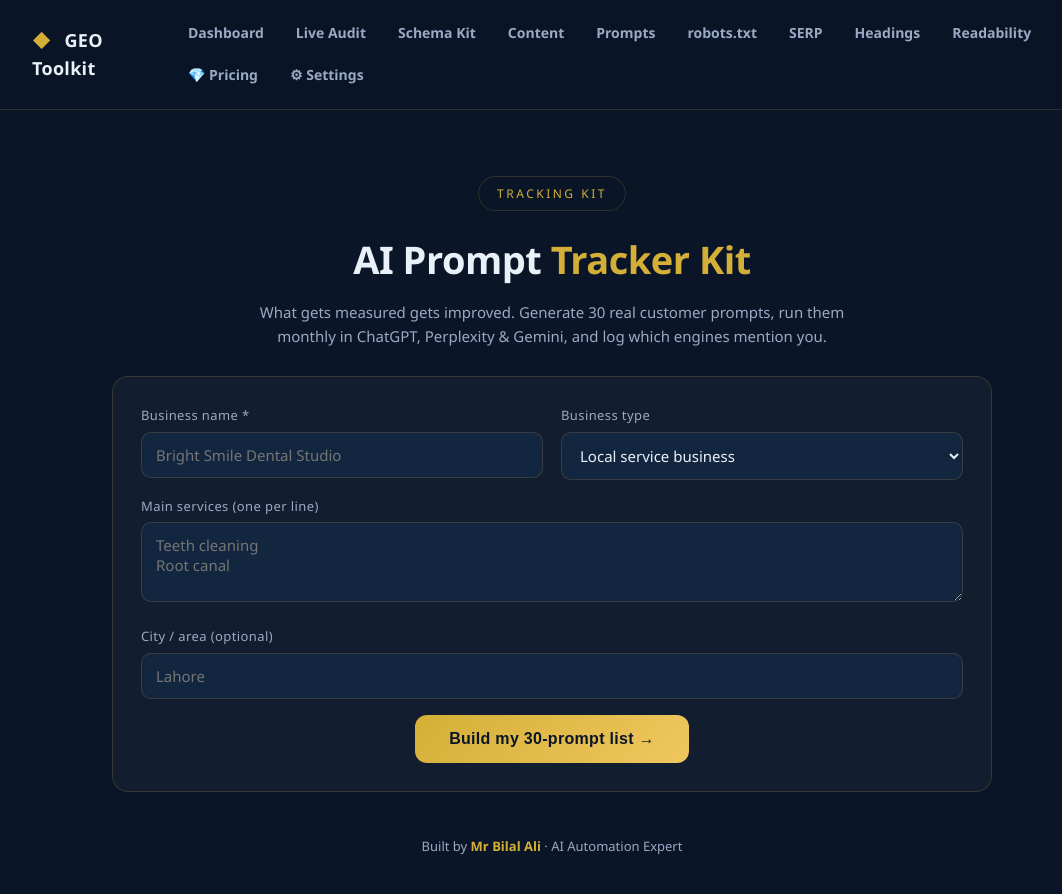
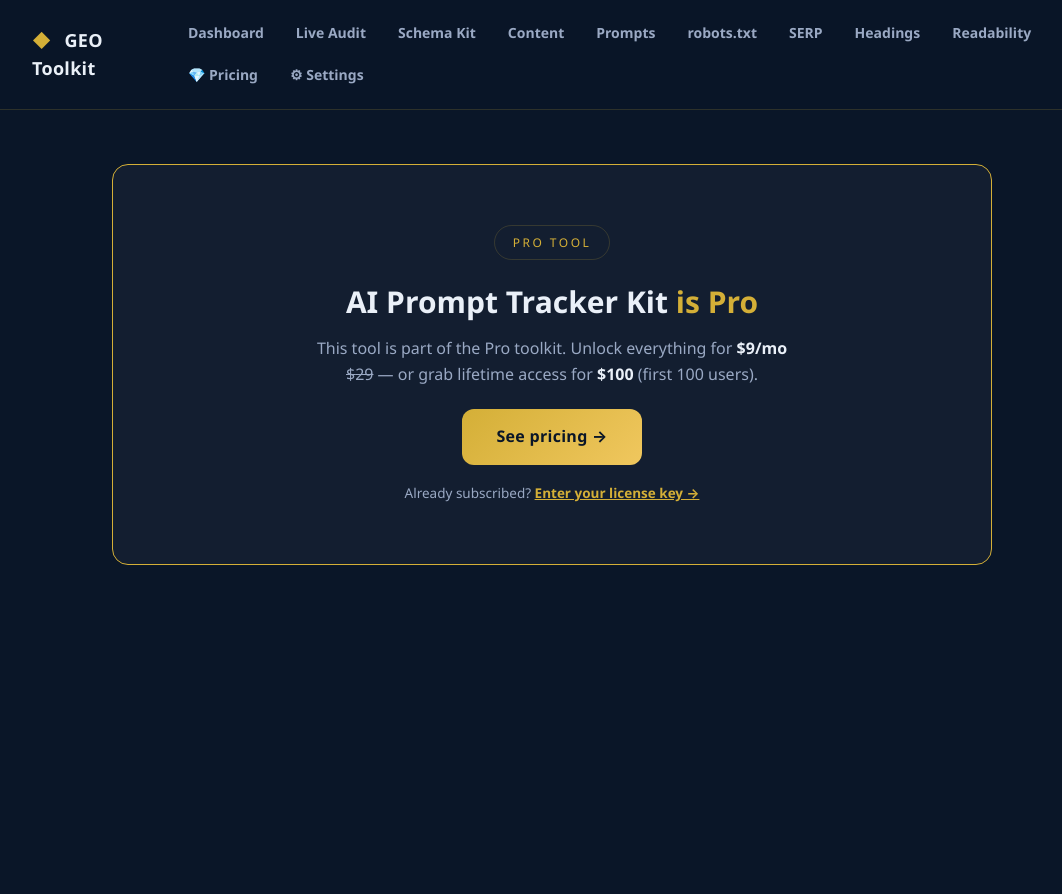
Before and after one commit to Mrbilalali/geo-audit-live, a Next.js app: page /prompt-kit in a window 1280 px wide. Shown: the top 894 px of the page, without its empty margins (88-1150 px from the left). After the commit the page ends 800 px from the top, so only its background shows below. Built offline with nearby package versions, Linux system fonts and the light colour scheme.

Commit message:
GEO Toolkit SaaS — subscription paywall, pricing page, license API

```diff
--- a/app/prompt-kit/page.tsx
+++ b/app/prompt-kit/page.tsx
@@ -1,4 +1,6 @@
 "use client";
+
+import Gate from "../../components/Gate";
 
 import { useState } from "react";
 
@@ -75,6 +77,7 @@ export default function PromptKit() {
 
   let n = 0;
   return (
+    <Gate tool="prompt-kit" name="AI Prompt Tracker Kit">
     <div className="wrap">
       <div className="pagehead">
         <div className="badge">Tracking kit</div>
@@ -131,5 +134,6 @@ export default function PromptKit() {
 
       <footer className="no-print">Built by <b>Mr Bilal Ali</b> · AI Automation Expert</footer>
     </div>
+    </Gate>
   );
 }
```
